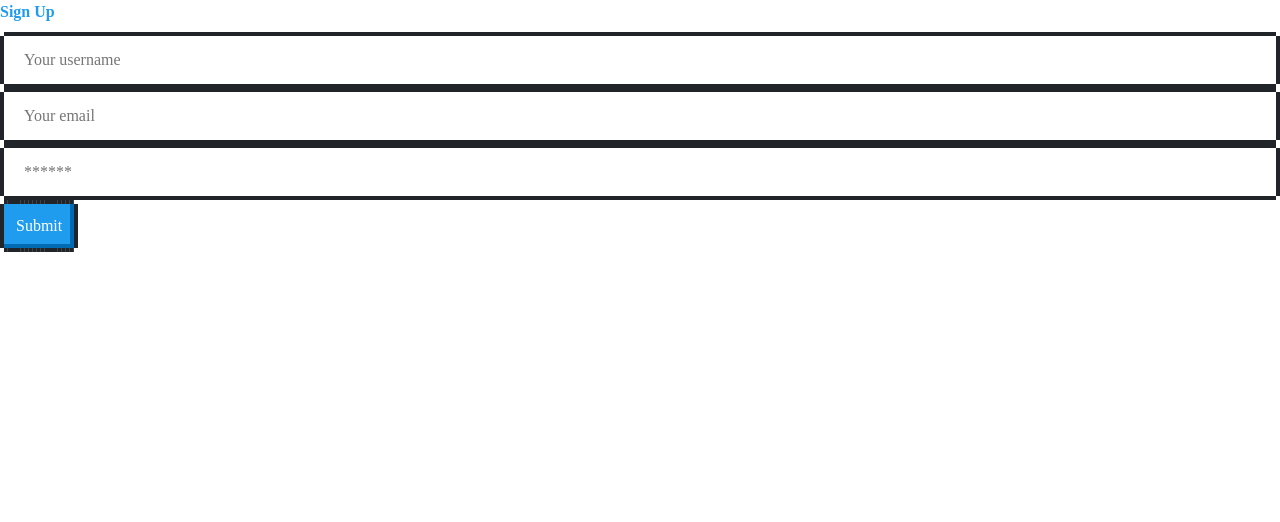
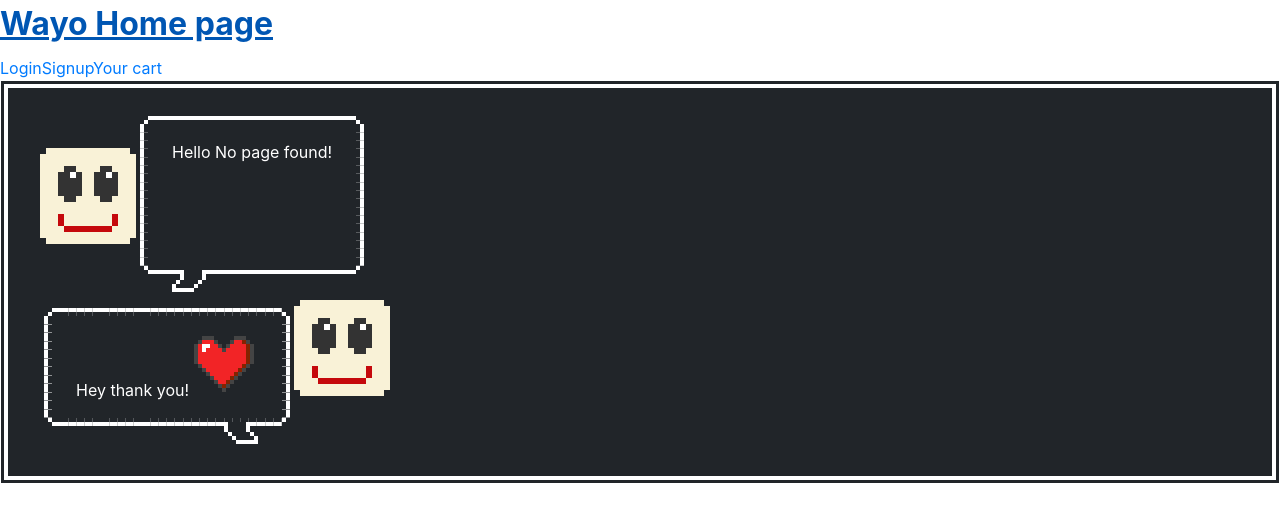
Before and after one commit to imjord/wayo, a React (Create React App) app in the folder client/: page /cart in a window 1280 px wide. Shown: the top 522 px of the page. Built offline with nearby package versions, Linux system fonts and the light colour scheme.

Commit message:
updated functionality for webpage

```diff
--- a/client/src/App.js
+++ b/client/src/App.js
@@ -2,6 +2,16 @@ import React from 'react';
 import { BrowserRouter as Router, Route, Switch } from 'react-router-dom';
 import { ApolloProvider, ApolloClient, InMemoryCache, createHttpLink} from '@apollo/client';
 import SignUp from './pages/Signup';
+import Home from './pages/Home';
+import Login from './pages/Login';
+import NoPage from './pages/NoPage';
+import CartDetail from './pages/CartDetail';
+import Nav from './components/Nav';
+
+
+
+
+
 
 function App() {
 const httpLink = createHttpLink({
@@ -18,8 +28,14 @@ const client = new ApolloClient({
     <ApolloProvider client={client}>
       <Router>
       <div>
-        <SignUp> </SignUp>
+        <Nav />
       <Switch>
+      <Route exact path="/" component={Home} />
+      <Route exact path="/signup" component={SignUp} />
+      <Route exact path="Login" component={Login} />
+      <Route exact path="cart" component={CartDetail} />
+      <Route component={NoPage} />
+
 
           </Switch>
       </div>
--- a/client/src/components/Nav/index.js
+++ b/client/src/components/Nav/index.js
@@ -1,6 +1,39 @@
 import React from 'react';
+import { Link } from 'react-router-dom';
+import Auth from '../../utils/auth';
 
 function Nav() {
+
+    const logout = event => {
+        event.preventDefault();
+        Auth.logout();
+    }
+    return(
+        <header className="bg-secondary mb-4 py-2 flex-row align-center">
+      <div className="container flex-row justify-space-between-lg justify-center align-center">
+        <Link to="/">
+        <h1>Wayo Home page</h1>
+        </Link>
+        <nav className="text-center">
+  {Auth.loggedIn() ? (
+    <>
+      <Link to="/profile">Me</Link>
+      <a href="/" onClick={logout}>
+        Logout
+      </a>
+    </>
+  ) : (
+    <>
+      <Link to="/Login">Login</Link>
+      <Link to="/signup">Signup</Link>
+      <Link to="cart">Your cart</Link>
+    </>
+  )}
+    </nav>
+      </div>
+    </header>
+    )
+
 
 }
 
--- a/client/src/index.css
+++ b/client/src/index.css
@@ -1,10 +1,10 @@
 body {
   margin: 0;
-   font-family: 'Press Start'; /* -apple-system, BlinkMacSystemFont, 'Press Start 2P', 'Segoe UI', 'Roboto', 'Oxygen',
+   font-family: -apple-system, BlinkMacSystemFont, 'Press Start 2P', 'Segoe UI', 'Roboto', 'Oxygen',
     'Ubuntu', 'Cantarell', 'Fira Sans', 'Droid Sans', 'Helvetica Neue',
     sans-serif;
   -webkit-font-smoothing: antialiased;
-  -moz-osx-font-smoothing: grayscale; */
+  -moz-osx-font-smoothing: grayscale;
 }
 
 code {
--- a/client/src/pages/CartDetail.js
+++ b/client/src/pages/CartDetail.js
@@ -1,6 +1,11 @@
 import React from 'react';
 
 function CartDetail() {
+    return(
+        <div>
+            this will be your checkout cart details mang!
+        </div>
+    )
 
 }
 
--- a/client/src/pages/Home.js
+++ b/client/src/pages/Home.js
@@ -1,6 +1,11 @@
 import React from 'react';
 
 const Home = () => {
+    return (
+        <div>
+            this is the home page bro!
+        </div>
+    )
 
 }
 
--- a/client/src/pages/Login.js
+++ b/client/src/pages/Login.js
@@ -1,6 +1,82 @@
-import React from 'react';
+import React, { useState } from 'react';
+import { useMutation } from '@apollo/client';
+import { LOGIN_USER } from '../utils/mutations';
+import Auth from '../utils/auth';
 
-function Login() {
+
+
+function Login(propboi) {
+    const [formState, setFormState] = useState({ email: '' , password: ''});
+
+    // update state based on form input changes
+  const updateChange = (event) => {
+    const { name, value } = event.target;
+
+    setFormState({
+      ...formState,
+      [name]: value,
+    });
+  };
+
+  const [login, { error }] = useMutation(LOGIN_USER);
+    // SUBMIT FORM
+
+    const updateFormSubmit = async event => {
+        event.preventDefault();
+
+        try {
+          const { data } = await login({
+            variables: { ...formState }
+          });
+
+          Auth.login(data.login.token);
+        } catch (e) {
+          console.error(e);
+        }
+        // clear form values
+        setFormState({
+          email: '',
+          password: '',
+        });
+      };
+
+      return(
+          <div> login page </div>
+    //     <main className='flex-row justify-center mb-4'>
+    //     <div className='col-12 col-md-6'>
+    //       <div className='card'>
+    //         <h4 className='card-header'>Login</h4>
+    //         <div className='card-body'>
+    //           <form onSubmit={updateFormSubmit}>
+    //             <input
+    //               className='form-input'
+    //               placeholder='Your email'
+    //               name='email'
+    //               type='email'
+    //               id='email'
+    //               value={formState.email}
+    //               onChange={updateChange}
+    //             />
+    //             <input
+    //               className='form-input'
+    //               placeholder='******'
+    //               name='password'
+    //               type='password'
+    //               id='password'
+    //               value={formState.password}
+    //               onChange={updateChange}
+    //             />
+    //             <button className='btn d-block w-100' type='submit'>
+    //               Submit
+    //             </button>
+    //           </form>
+    //           {error && <div className="nes-text is-error">Login failed</div>}
+
+    //         </div>
+    //       </div>
+    //     </div>
+    //   </main>
+      )
 
 }
 
--- a/client/src/pages/NoPage.js
+++ b/client/src/pages/NoPage.js
@@ -1,6 +1,34 @@
 import React from 'react';
 
 const NoPage = () => {
+    return (
+        <section class="nes-container is-dark">
+        <section class="message-list">
+            <section class="message -left">
+              <i class="nes-bcrikko"></i>
+
+              <div class="nes-balloon from-left is-dark">
+                <p>Hello No page found!</p>
+                <section class="icon-list">
+
+                <i class="nes-icon close is-large"></i>
+                </section>
+                </div>
+
+            </section>
+
+
+            <section class="message -right">
+
+              <div class="nes-balloon from-right is-dark">
+                <p> Hey thank you! <i class="nes-icon is-large heart"></i> </p>
+              </div>
+              <i class="nes-bcrikko"></i>
+            </section>
+          </section>
+        </section>
+
+    )
 
 }
 
```
